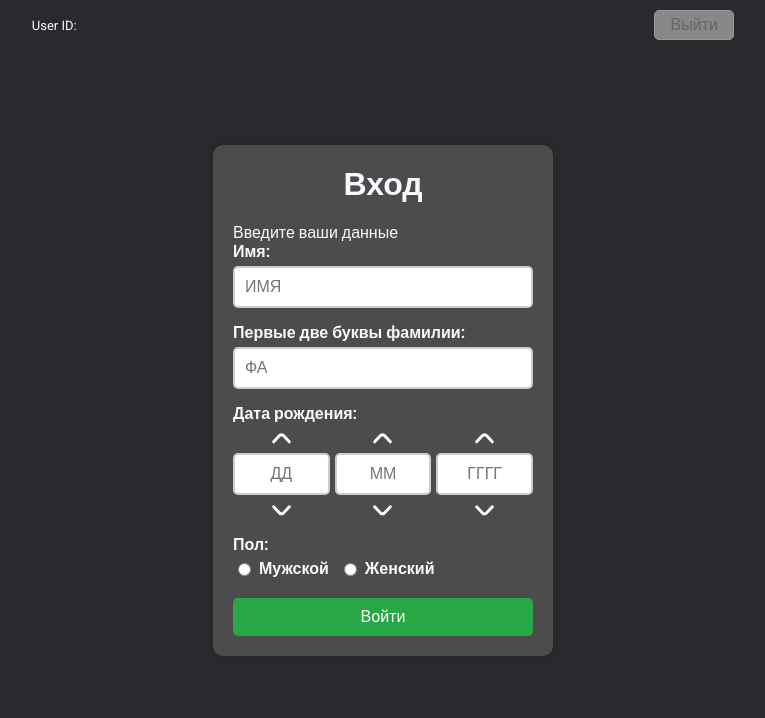
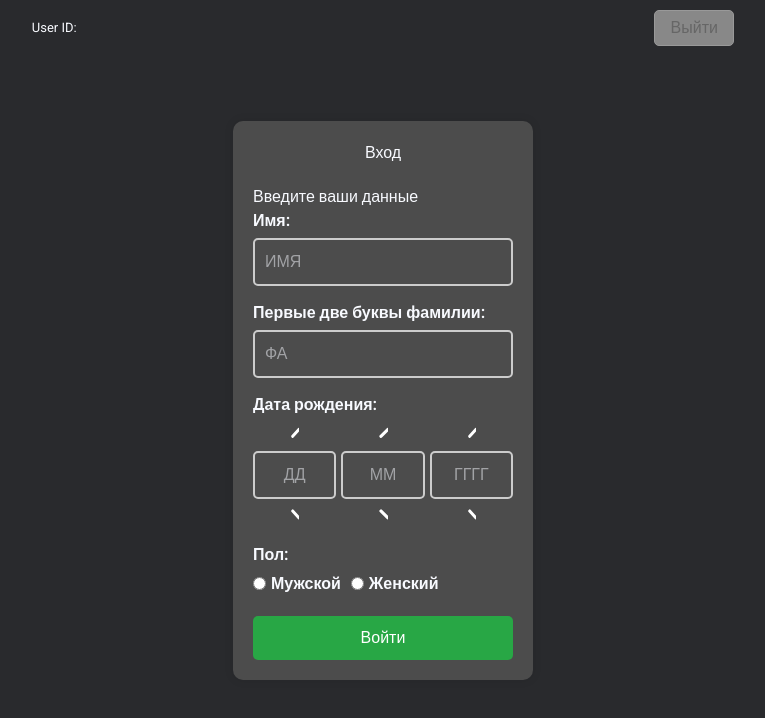
Before and after one commit to multifacs/cogni-test, a SvelteKit app: page / in a window 1280 px wide. Shown: the top 718 px of the page, without its empty margins (257-1022 px from the left). Built offline with nearby package versions, Linux system fonts and the light colour scheme; no server answers; a web font is replaced by a local one.

Commit message:
feat: added tailwind

```diff
--- a/package.json
+++ b/package.json
@@ -35,9 +35,11 @@
 	},
 	"dependencies": {
 		"@fontsource/comic-neue": "^5.2.5",
+		"@tailwindcss/vite": "^4.1.3",
 		"better-sqlite3": "^11.9.0",
 		"chart.js": "^4.4.8",
 		"dotenv": "^16.4.7",
+		"tailwindcss": "^4.1.3",
 		"uuid": "^11.1.0"
 	}
 }
--- a/src/app.css
+++ b/src/app.css
@@ -1,3 +1,5 @@
+@import 'tailwindcss';
+
 :root {
 	--main-bg-color: #292a2d;
 	--main-text-color: #f8faff;
@@ -9,14 +11,14 @@
 	/* campimetry */
 	--camp-black: #141414;
 	--camp-white: #eeeeee;
-    --camp-magenta-dark: lab(6 0 0)#611963;
-    --camp-magenta-light: lab(6 0 0)#da8ed9;
-    --camp-blue-dark: lab(6 0 0)#0c1452;
-    --camp-blue-light: lab(6 0 0)#6c6dbf;
-    --camp-green-dark: lab(6 0 0)#0a4d3b;
-    --camp-green-light: lab(6 0 0)#6ad3c2;
-    --camp-red-dark: lab(6 0 0)#7b1f14;
-    --camp-red-light: lab(6 0 0)#f09286;
+	--camp-magenta-dark: #611963;
+	--camp-magenta-light: #da8ed9;
+	--camp-blue-dark: #0c1452;
+	--camp-blue-light: #6c6dbf;
+	--camp-green-dark: #0a4d3b;
+	--camp-green-light: #6ad3c2;
+	--camp-red-dark: #7b1f14;
+	--camp-red-light: #f09286;
 }
 
 html,
--- a/vite.config.ts
+++ b/vite.config.ts
@@ -1,8 +1,12 @@
 import { sveltekit } from '@sveltejs/kit/vite';
 import { defineConfig } from 'vite';
+import tailwindcss from '@tailwindcss/vite'
 
 export default defineConfig({
-	plugins: [sveltekit()],
+	plugins: [
+		sveltekit(),
+		tailwindcss()
+	],
 	server: {
 		// allowedHosts: true,
 	  }
```
Also changed, not shown: 1 other file (tests, documents, lock files or other folders). Lines whose indentation alone changed are shown as unchanged.
